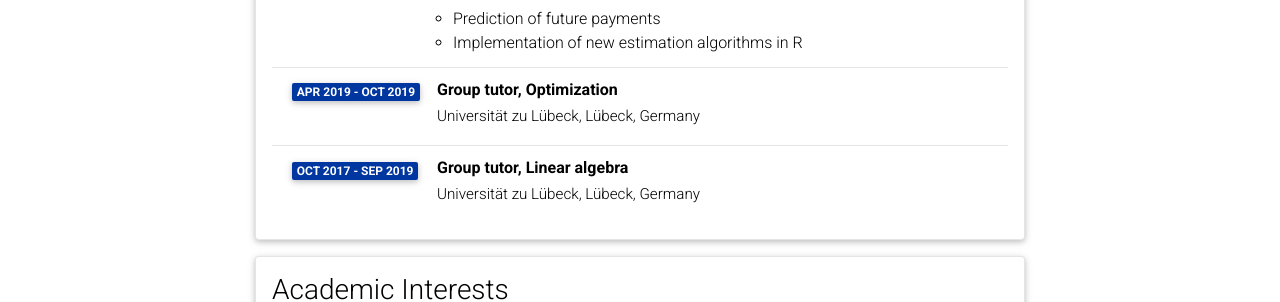
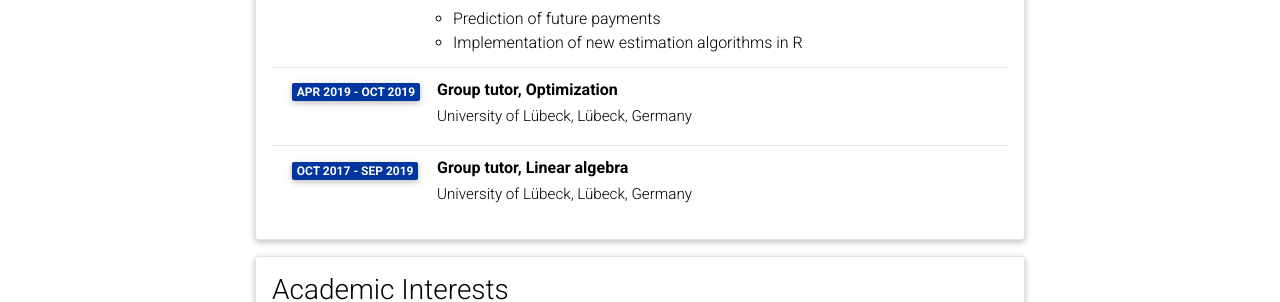
Before and after one commit to jonathan-hellwig/jonathan-hellwig.github.io, a Jekyll site: the page built from _pages/cv.md, in a window 1280 px wide and 900 px high, scrolled down 1179 px. Shown: the part 153-455 px from the top of the window. Built offline with Jekyll 4.4.1, drawn with Linux system fonts in a browser that asks for light colours; comment, search, counter and statistics services are not loaded; a style sheet for code colours, icons or effects is not loaded.

Commit message:
Translate to English

```diff
--- a/_data/cv.yml
+++ b/_data/cv.yml
@@ -57,11 +57,11 @@
         - Implementation of new estimation algorithms in R
 
     - title: Group tutor, Optimization
-      institution: Universität zu Lübeck, Lübeck, Germany
+      institution: University of Lübeck, Lübeck, Germany
       year: Apr 2019 - Oct 2019
 
     - title: Group tutor, Linear algebra
-      institution: Universität zu Lübeck, Lübeck, Germany
+      institution: University of Lübeck, Lübeck, Germany
       year: Oct 2017 - Sep 2019
 
 - title: Academic Interests
```
